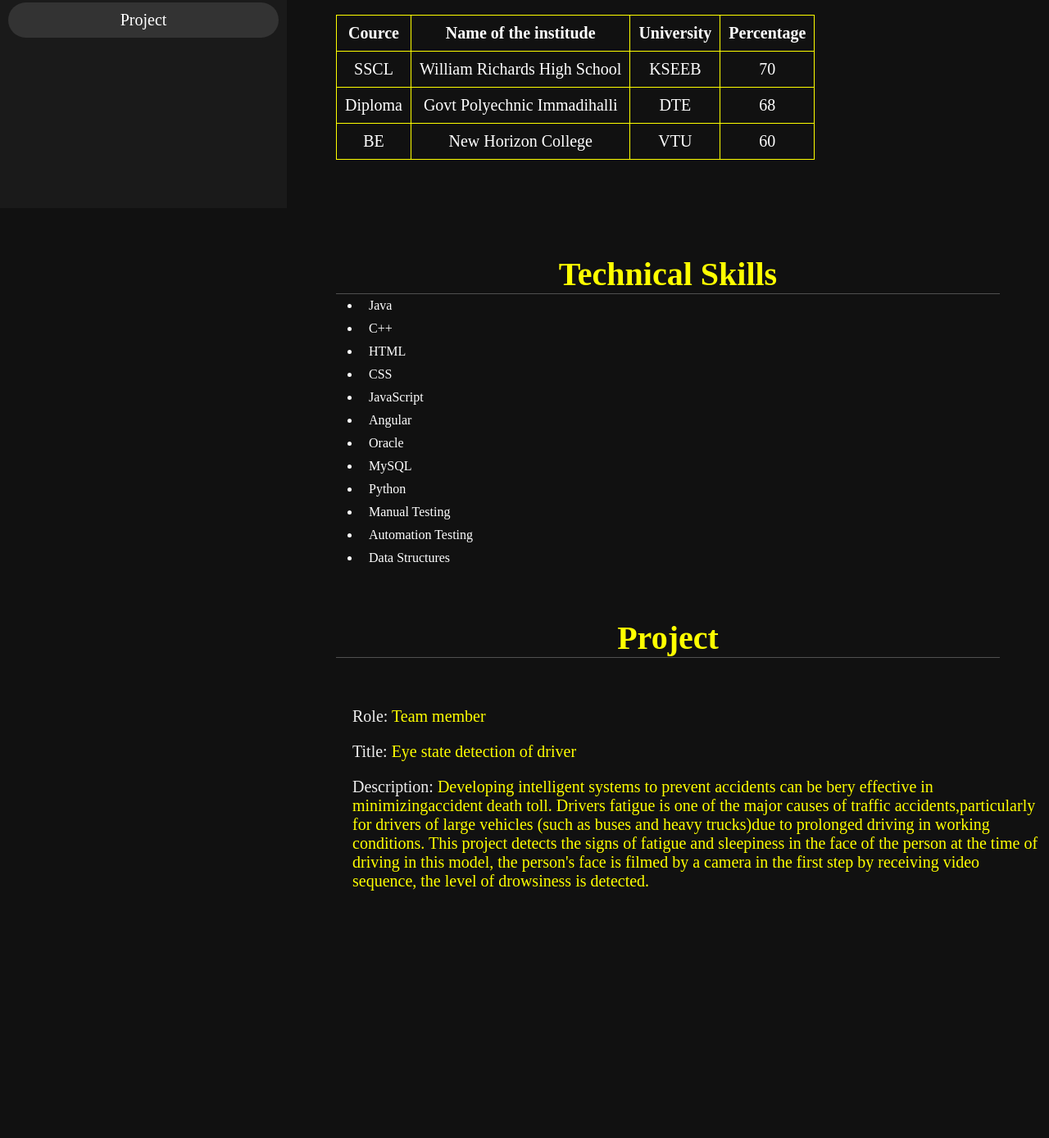
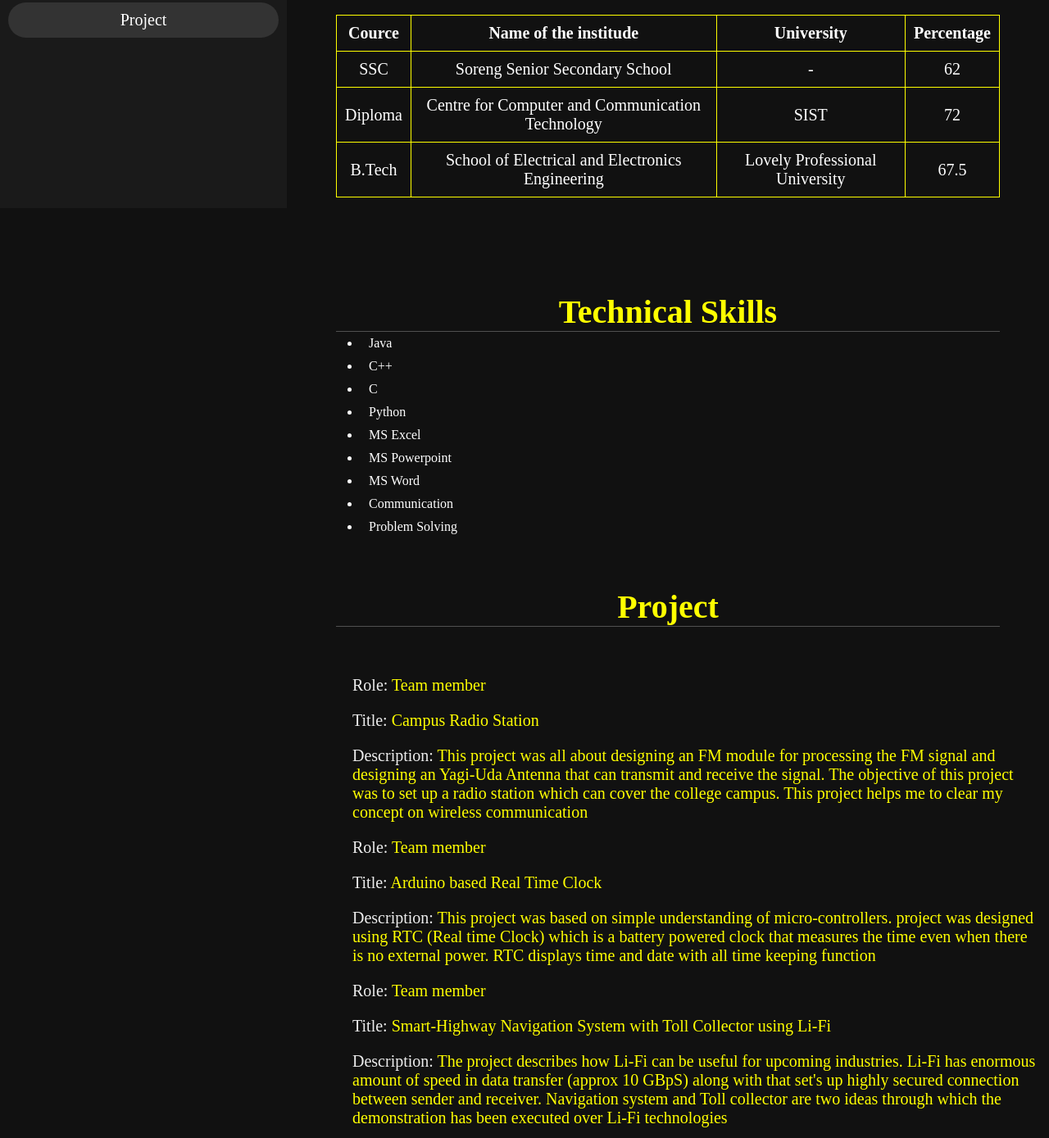
Before and after one commit to Ashutosh6779/Portfolio.github.io, a plain HTML site: page index.html in a window 1280 px wide. Shown: the part 546-1935 px from the top of the page at 82% size. Before the commit the page ends 1693 px from the top, so only its background shows below. Drawn offline with Linux system fonts and the light colour scheme.

Commit message:
Update index.html

```diff
--- a/index.html
+++ b/index.html
@@ -11,7 +11,7 @@
     <header>
        <div class="user">
        <img src="photo.jpg">
-       <h5 class="nm">Blessian D Jutike</h5>
+       <h5 class="nm">Ashutosh Jha</h5>
        <p class="jb">Student</p>
        </div>
        <nav class="nv">
@@ -27,11 +27,11 @@
         <h1 class="heading"><span>Details about me</span></h1>
         <div class="Row">
         <div class="det">
-             <h3><span>Name: </span>Blessian D Jutike</h3>
-             <h3><span>Age: </span>30</h3>
-             <h3><span>Gender: </span>Female</h3>
-             <h3><span>Email: </span>blessi000@hmail.com</h3>
-             <h3><span>Phone_no: </span>9875555555</h3>
+             <h3><span>Name: </span>Ashutosh Jha</h3>
+             <h3><span>Age: </span>21</h3>
+             <h3><span>Gender: </span>Male</h3>
+             <h3><span>Email: </span>ajha4432@gmail.com</h3>
+             <h3><span>Phone_no: </span>8670576865</h3>
         </div>
     </div>
     </section>
@@ -45,22 +45,22 @@
             <th>Percentage</th>
         </tr>
         <tr>
-            <td>SSCL</td>
-            <td>William Richards High School</td>
-            <td>KSEEB</td>
-            <td>70</td>
+            <td>SSC</td>
+            <td>Soreng Senior Secondary School</td>
+            <td>-</td>
+            <td>62</td>
         </tr>
         <tr>
             <td>Diploma</td>
-            <td>Govt Polyechnic Immadihalli</td>
-            <td>DTE</td>
-            <td>68</td>
+            <td>Centre for Computer and Communication Technology</td>
+            <td>SIST</td>
+            <td>72</td>
         </tr>
         <tr>
-            <td>BE</td>
-            <td>New Horizon College</td>
-            <td>VTU</td>
-            <td>60</td>
+            <td>B.Tech</td>
+            <td>School of Electrical and Electronics Engineering</td>
+            <td>Lovely Professional University</td>
+            <td>67.5</td>
         </tr>
     </table>
 </section>
@@ -71,16 +71,13 @@
     <ul id="lis">
         <li>Java</li>
         <li>C++</li>
-        <li>HTML</li>
-        <li>CSS</li>
-        <li>JavaScript</li>
-        <li>Angular</li>
-        <li>Oracle</li>
-        <li>MySQL</li>
+        <li>C</li>
         <li>Python</li>
-        <li>Manual Testing</li>
-        <li>Automation Testing</li>
-        <li>Data Structures</li>
+        <li>MS Excel</li>
+        <li>MS Powerpoint</li>
+        <li>MS Word</li>
+        <li>Communication</li>
+        <li>Problem Solving</li>
     </ul>
 </div>
 </section>
@@ -89,17 +86,32 @@
     <div class="Row">
         <div class="det">
     <h3><span>Role: </span>Team member</h3>
-    <h3><span>Title: </span>Eye state detection of driver</h3>
-    <h3><span>Description: </span>Developing intelligent systems to prevent accidents
-                can be bery effective in minimizingaccident death toll.
-                Drivers fatigue is one of the major causes of traffic
-                accidents,particularly for drivers of large vehicles
-                (such as buses and heavy trucks)due to prolonged driving
-                in working conditions. This project detects the signs of
-                fatigue and sleepiness in the face of the person at the
-                time of driving in this model, the person's face is filmed
-                by a camera in the first step by receiving video sequence,
-                the level of drowsiness is detected.</h3>
+    <h3><span>Title: </span>Campus Radio Station</h3>
+    <h3><span>Description: </span>This project was all about designing an
+				  FM module for processing the FM signal and designing
+				  an Yagi-Uda Antenna that can transmit and receive
+				  the signal. The objective of this project was to set
+				  up a radio station which can cover the college campus.
+				  This project helps me to clear my concept on wireless communication</h3>
+
+    <h3><span>Role: </span>Team member</h3>
+    <h3><span>Title: </span>Arduino based Real Time Clock</h3>
+    <h3><span>Description: </span>This project was based on simple understanding
+				  of micro-controllers. project was designed using
+				  RTC (Real time Clock) which is a battery powered
+				  clock that measures the time even when there is no
+				  external power. RTC displays time and date with all
+				  time keeping function</h3>
+
+    <h3><span>Role: </span>Team member</h3>
+    <h3><span>Title: </span>Smart-Highway Navigation System with Toll Collector using Li-Fi</h3>
+    <h3><span>Description: </span>The project describes how Li-Fi can be useful for upcoming
+				  industries. Li-Fi has enormous amount of speed in data transfer
+				  (approx 10 GBpS) along with that set's up highly secured
+				  connection between sender and receiver. Navigation system and
+				  Toll collector are two ideas through which the demonstration
+				  has been executed over Li-Fi technologies</h3>
+
             </div>
 </div>
 </section>
```
